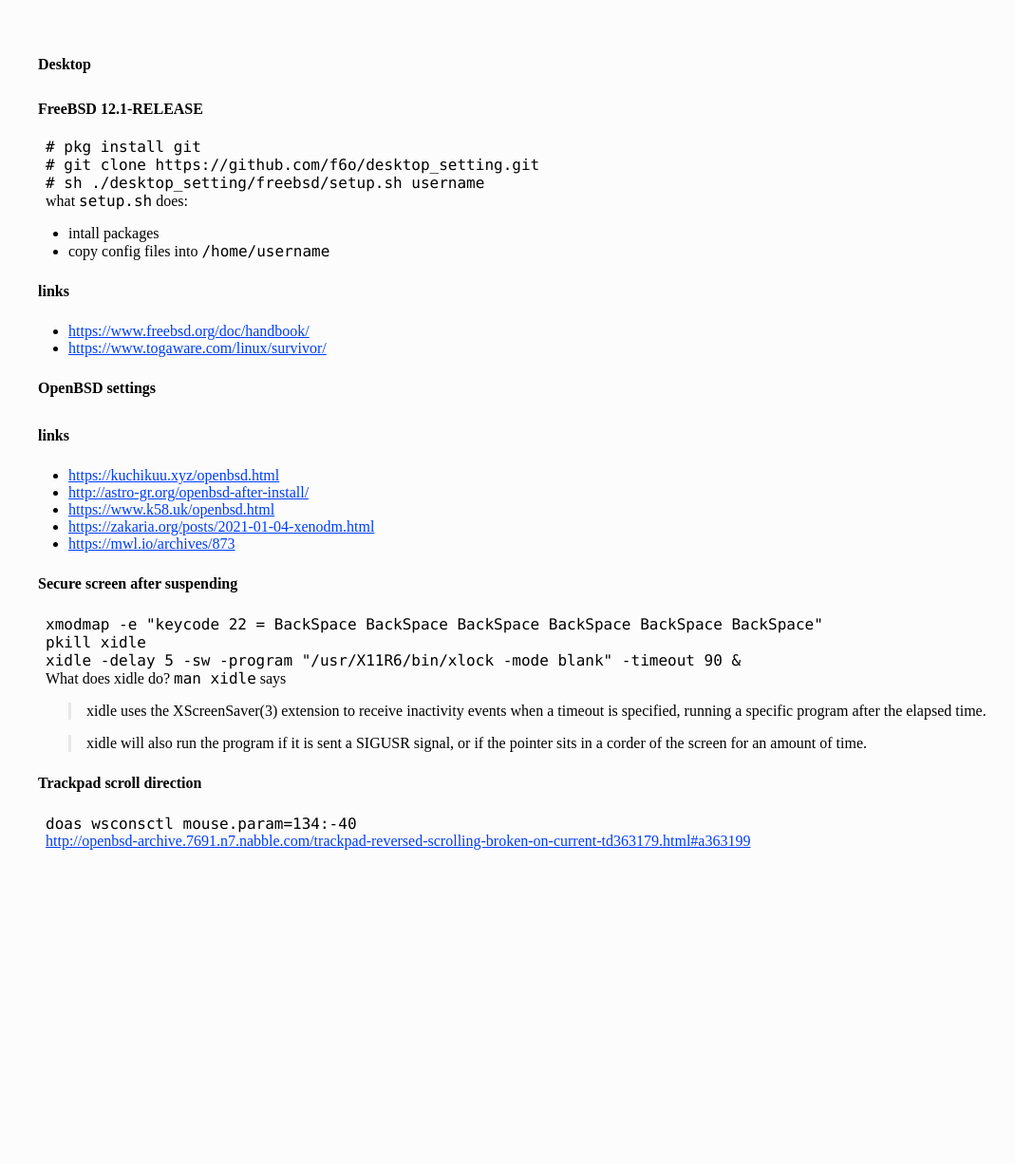
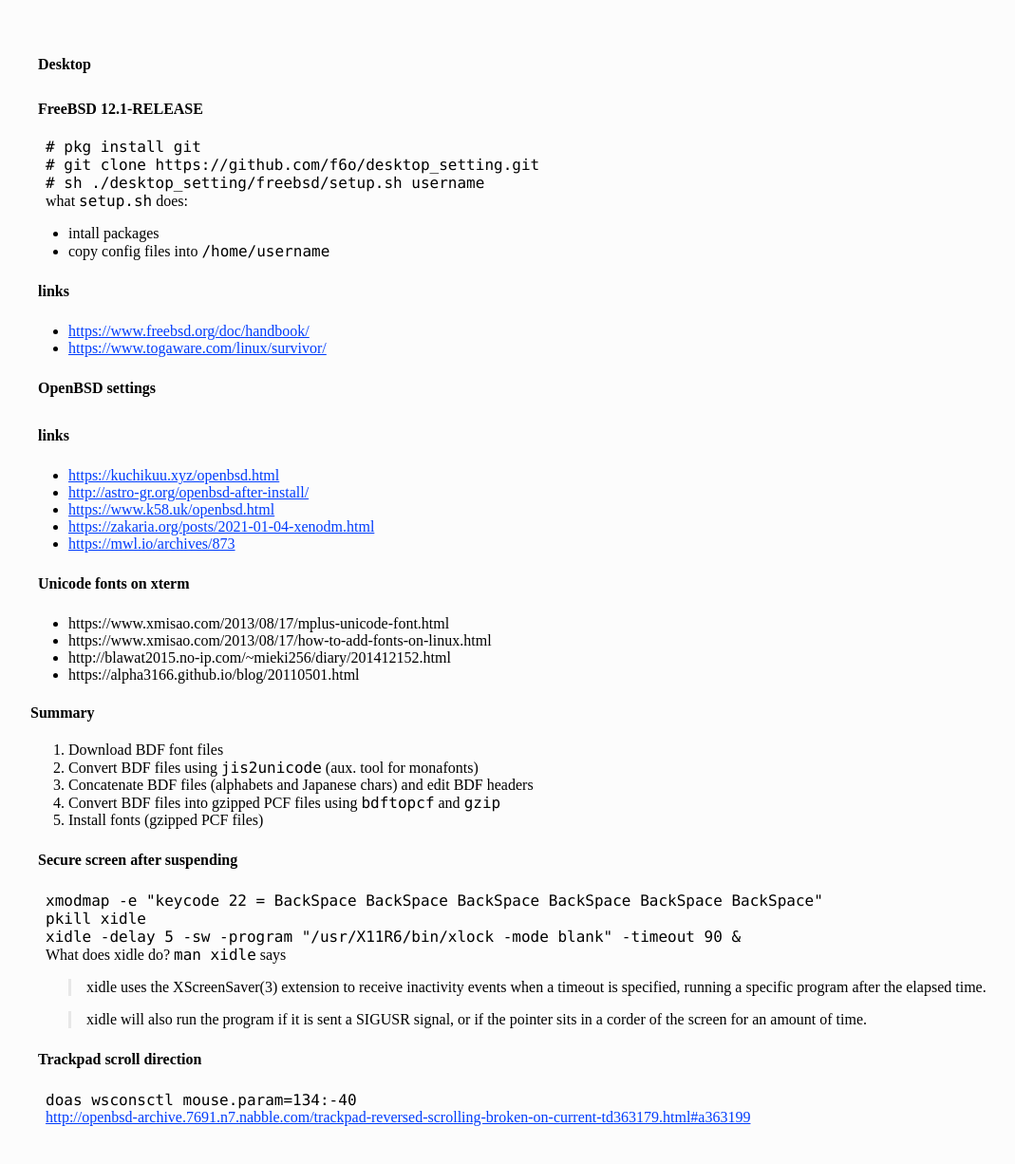
Before and after one commit to f6o/f6o.github.io, a Jekyll site: the page built from desktop.md, in a window 1280 px wide. Shown: the whole page at 95% size, without its empty margins (8-1077 px from the left). Built offline with Jekyll 4.4.1, drawn with Linux system fonts in a browser that asks for light colours; our own code applies the rules of GitHub Pages for plain Markdown files; before the commit the page ends 935 px from its top, so only the background shows below that.

Commit message:
xterm font setting

````diff
--- a/desktop.md
+++ b/desktop.md
@@ -33,6 +33,21 @@ what `setup.sh` does:
 * [https://zakaria.org/posts/2021-01-04-xenodm.html](https://zakaria.org/posts/2021-01-04-xenodm.html)
 * [https://mwl.io/archives/873](https://mwl.io/archives/873)
 
+### Unicode fonts on xterm
+
+* https://www.xmisao.com/2013/08/17/mplus-unicode-font.html
+* https://www.xmisao.com/2013/08/17/how-to-add-fonts-on-linux.html
+* http://blawat2015.no-ip.com/~mieki256/diary/201412152.html
+* https://alpha3166.github.io/blog/20110501.html
+
+#### Summary
+
+1. Download BDF font files
+1. Convert BDF files using `jis2unicode` (aux. tool for monafonts)
+1. Concatenate BDF files (alphabets and Japanese chars) and edit BDF headers
+1. Convert BDF files into gzipped PCF files using `bdftopcf` and `gzip`
+1. Install fonts (gzipped PCF files)
+
 ### Secure screen after suspending
 
 ```
````
